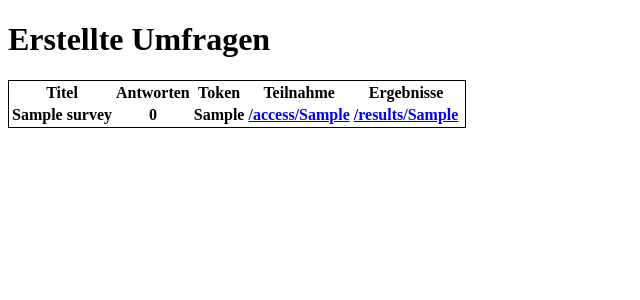
After one commit to Liscirum-Digital/Sentipoll, a Flask app: page /manage in a window 1280 px wide. The commit adds this page. Shown: the top 300 px of the page, without its empty margins (0-640 px from the left). Run offline with Flask 3, Linux system fonts and the light colour scheme; tables that the repository leaves empty hold one stand-in row (values such as "Sample post"); lists and menus that the app fills with data are empty.

Commit message:
Added basic spam protection with max inputs

```diff
--- a/app.py
+++ b/app.py
@@ -1,7 +1,7 @@
 import datetime
 import csv
-import requests
-from flask import Flask, render_template, jsonify, redirect, request
+from os import path
+from flask import Flask, render_template, jsonify, redirect, request, make_response
 from flask_sqlalchemy import SQLAlchemy
 
 import tubaerit_utils
@@ -27,15 +27,22 @@ class Surveys(db.Model):
     yName = db.Column(db.String(32), nullable=False)
     yMin = db.Column(db.Integer, nullable=False)
     yMax = db.Column(db.Integer, nullable=False)
+    inputsLimit = db.Column(db.Integer, nullable=False, default=100_000)
     createdTime = db.Column(db.DateTime(), default=datetime.datetime.now())
 
-def readResults(token):
+def read_results(token):
     results = []
     with open(f'results/{token}.csv', newline='') as csvfile:
         resultsReader = csv.reader(csvfile, delimiter=' ')
         for result in resultsReader:
             results.append(result)
     return results
+
+def count_answers(token):
+    if not path.exists(f'results/{token}.csv'):
+        return 0
+    with open(f'results/{token}.csv') as file:
+        return sum(1 for line in file)
 
 
 @app.route("/")
@@ -44,16 +51,28 @@ def start():
 
 @app.route("/access/<token>", methods=['GET', 'POST'])
 def serve_survey(token):
+    accessedSurvey = Surveys.query.filter_by(token=token).first()
+
     if request.method == 'POST':
+        # adding to inputs
+        if (int(request.cookies.get(f'{token}_inputs')) >= accessedSurvey.inputsLimit):
+            return render_template("fail.html")
+        response = make_response(render_template('success.html'))
+        currentCount = int(request.cookies.get(f'{token}_inputs'))
+        response.set_cookie(f'{token}_inputs', str(currentCount+1))
         # writing results into file
         with open(f'results/{token}.csv', 'a', newline='') as csvfile:
             resultsWriter = csv.writer(csvfile, delimiter=' ',)
             resultsWriter.writerow([request.form['xInput'],  request.form['yInput']])
-        return render_template("success.html")
+        return response
 
-    # returning page for data input
-    accessedSurvey = Surveys.query.filter_by(token=token).first()
-    return render_template("access_survey.html", title=accessedSurvey.title, xName=accessedSurvey.xName, xMin=accessedSurvey.xMin, xMax=accessedSurvey.xMax, yName=accessedSurvey.yName, yMin=accessedSurvey.yMin, yMax=accessedSurvey.yMax)
+    # getting data for page
+    response = make_response(render_template("access_survey.html", title=accessedSurvey.title, xName=accessedSurvey.xName, xMin=accessedSurvey.xMin, xMax=accessedSurvey.xMax, yName=accessedSurvey.yName, yMin=accessedSurvey.yMin, yMax=accessedSurvey.yMax))
+    # set cookie
+    if (f'{token}_inputs' not in request.cookies):
+        response.set_cookie(f'{token}_inputs', "1") #TODO: expires
+    return response
+
 
 @app.route("/create", methods=['GET', 'POST'])
 def create_survey():
@@ -78,7 +97,7 @@ def create_survey():
                 yMax = request.form['yMax']
 
             # making database entry
-            newSurvey = Surveys(title=request.form["title"], creator=creator, token=token, xName=request.form["xName"], xMin=xMin, xMax=xMax, yName=request.form["yName"], yMin=yMin, yMax=yMax)
+            newSurvey = Surveys(title=request.form["title"], creator=creator, token=token, xName=request.form["xName"], xMin=xMin, xMax=xMax, yName=request.form["yName"], yMin=yMin, yMax=yMax, inputsLimit=request.form["inputsLimit"])
             db.session.add(newSurvey)
             db.session.commit()
             db.session.refresh(newSurvey)
@@ -91,12 +110,26 @@ def show_results(token):
     # getting information about the survey
     accessedSurvey = Surveys.query.filter_by(token=token).first()
     # getting results
-    gatheredData = readResults(token)
+    gatheredData = read_results(token)
     return render_template("results_survey.html", title=accessedSurvey.title, xName=accessedSurvey.xName, xMin=accessedSurvey.xMin, xMax=accessedSurvey.xMax, yName=accessedSurvey.yName, yMin=accessedSurvey.yMin, yMax=accessedSurvey.yMax, data=jsonify(gatheredData), token=token)
+
+@app.route("/manage")
+def all_surveys():
+    #getting all surveys
+    surveyEntrys = Surveys.query.all()
+    surveys = []
+    for surveyEntry in surveyEntrys:
+        survey = {}
+        survey["title"] = surveyEntry.title
+        survey["answerCount"] = count_answers(surveyEntry.token)
+        survey["token"] = surveyEntry.token
+        surveys.append(survey)
+    print(surveys)
+    return render_template("manage_surveys.html", surveys=surveys)
 
 @app.route('/update/<token>', methods=['GET'])
 def updateResults(token):
-    gatheredData = readResults(token)
+    gatheredData = read_results(token)
     print(gatheredData)
     data = jsonify(gatheredData)
     print(data)
--- a/templates/create_survey.html
+++ b/templates/create_survey.html
@@ -19,6 +19,7 @@
         <input type="text" id="yName" name="yName" placeholder="Name der y-Variable" required>
         <input type="number" id="yMin" name="yMin" placeholder="Kleinstmögliches y" required>
         <input type="number" id="yMax" name="yMax" placeholder="Größtmögliches y" required>
+        <input type="number" id="inputsLimit" name="inputsLimit" placeholder="Maximale Messangaben">
         <input type="password" id="adminPassword" name="adminPassword" placeholder="Admin-Passwort">
         <input type="submit">
     </form>
--- /dev/null
+++ b/templates/manage_surveys.html
@@ -0,0 +1,34 @@
+<!DOCTYPE html>
+<html lang="de">
+<head>
+    <meta charset="UTF-8">
+    <meta http-equiv="X-UA-Compatible" content="IE=edge">
+    <meta name="viewport" content="width=device-width, initial-scale=1.0">
+    <title>Tubaerit: Survey-Manager</title>
+</head>
+<body>
+    <h1>Erstellte Umfragen</h1>
+    <table style="border: 1px solid black;">
+        <tr>
+            <th>Titel</th>
+            <th>Antworten</th>
+            <th>Token</th>
+            <th>Teilnahme</th>
+            <th>Ergebnisse</th>
+        </tr>
+        {% for survey in surveys %}
+        <tr>
+            <th>{{survey.title}}</th>
+            <th>{{survey.answerCount}}</th>
+            <th>{{survey.token}}</th>
+            <th><a href="/access/{{survey.token}}" target="_blank">/access/{{survey.token}}</a></th>
+            <th><a href="/results/{{survey.token}}" target="_blank">/results/{{survey.token}}</a></th>
+            <th></th>
+        </tr>
+
+        {%endfor%}
+    </table>
+
+
+</body>
+</html>
```
Also changed, not shown: templates/fail.html (added, +12 -0 lines).
